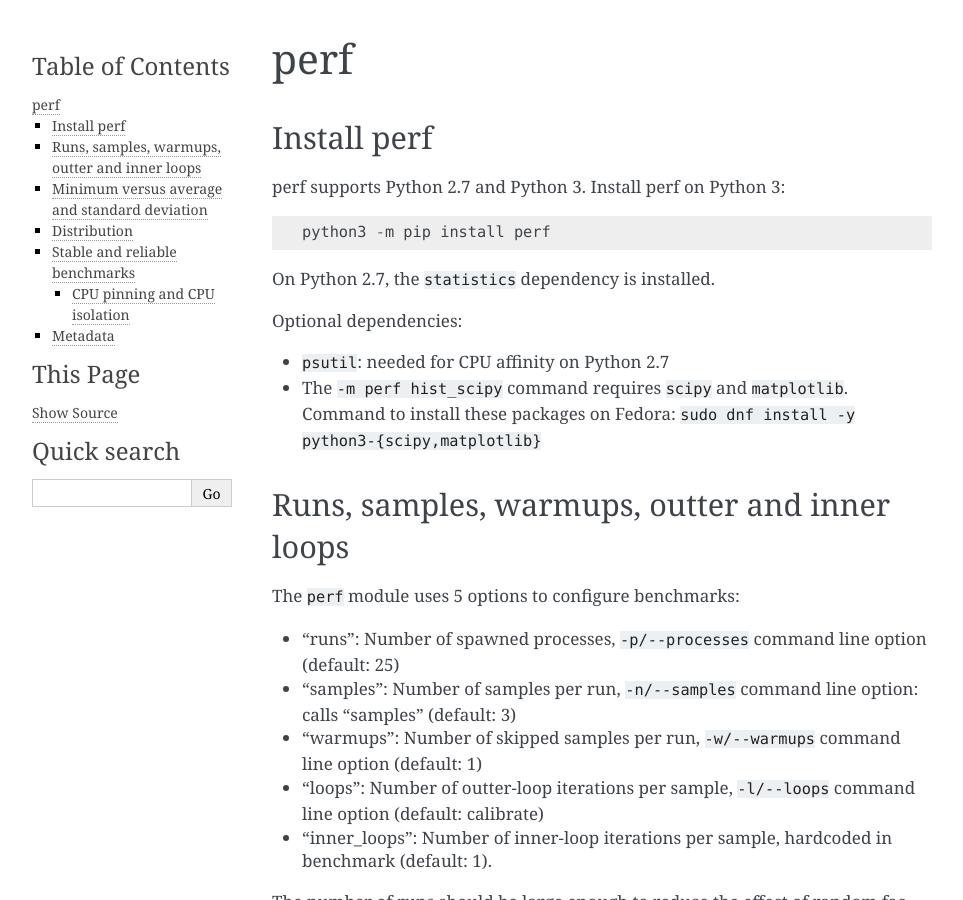
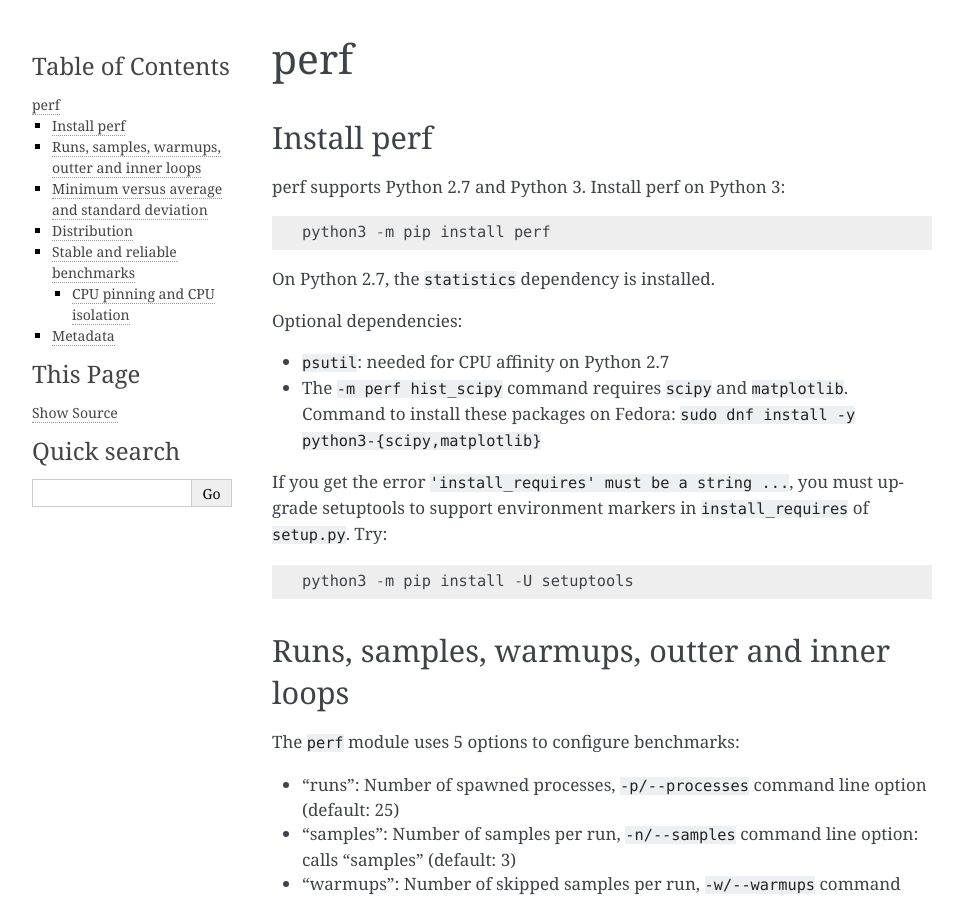
Before and after one commit to psf/pyperf, a Sphinx documentation site: the page built from doc/perf.rst, in a window 1280 px wide and 900 px high. Shown: the whole window, without its empty margins (148-1111 px from the left). Built offline with Sphinx 7.4.7, drawn with Linux system fonts in a browser that asks for light colours.

Commit message:
doc: mention the setuptools issue at install

```diff
--- a/doc/perf.rst
+++ b/doc/perf.rst
@@ -18,6 +18,12 @@
 * The ``-m perf hist_scipy`` command requires ``scipy`` and ``matplotlib``.
   Command to install these packages on Fedora:
   ``sudo dnf install -y python3-{scipy,matplotlib}``
+
+If you get the error ``'install_requires' must be a string ...``, you must
+upgrade setuptools to support environment markers in ``install_requires`` of
+``setup.py``. Try::
+
+    python3 -m pip install -U setuptools
 
 
 .. _loops:
```
